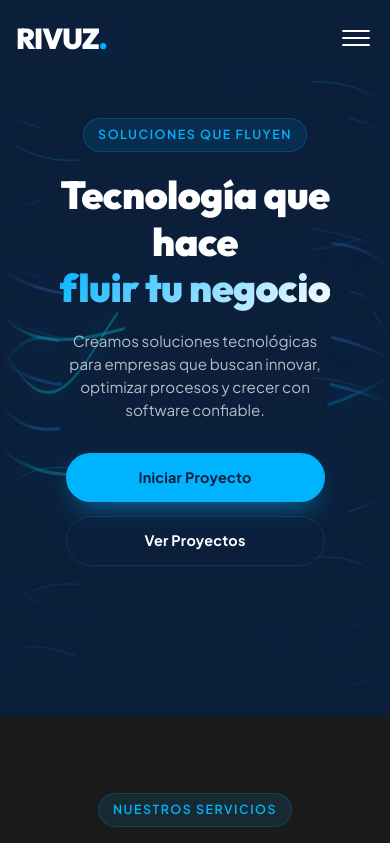
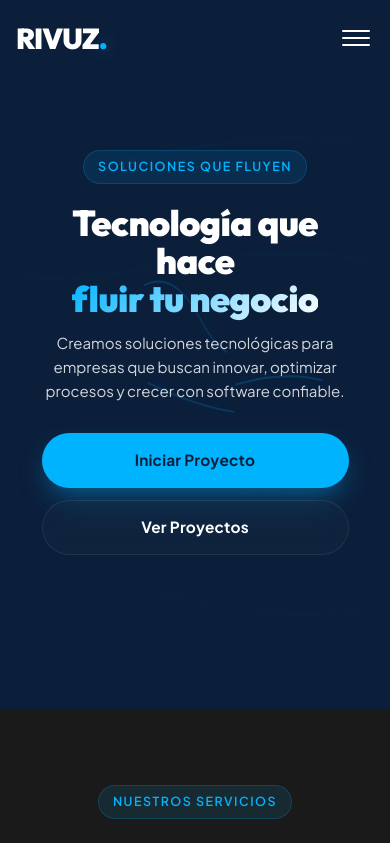
Before and after one commit to lihuensg/rivuz-react, a React (Vite) app: page / in a window 390 px wide. Shown: the top 843 px of the page. Built offline with nearby package versions, Linux system fonts and the light colour scheme.

Commit message:
refactor: optimize Hero component visuals and enhance river animation effects

```diff
--- a/src/components/Hero/Hero.css
+++ b/src/components/Hero/Hero.css
@@ -3,28 +3,24 @@
     min-height: 100vh;
     display: flex;
     align-items: center;
-    padding-top: 120px;
+    padding-top: 128px;
+    padding-bottom: 88px;
     overflow: hidden;
     background-color: var(--bg-main);
 }
 
-/* Wider, more intense interactive reveal + horizontal fade for seamless edges */
 .river-container {
     position: absolute;
-    top: 0;
-    left: 0;
-    width: 100%;
-    height: 100%;
+    inset: 0;
     z-index: 1;
     pointer-events: none;
-    opacity: 0.8;
-    /* Combined Mask: Mouse Reveal + Edge Fading */
+    opacity: 0.62;
     -webkit-mask-image:
-        radial-gradient(circle 600px at var(--mouse-x, 50%) var(--mouse-y, 50%), black 0%, rgba(0, 0, 0, 0.15) 100%),
-        linear-gradient(to right, transparent 0%, black 5%, black 95%, transparent 100%);
+        radial-gradient(circle 460px at var(--mouse-x, 50%) var(--mouse-y, 42%), black 0%, rgba(0, 0, 0, 0.35) 100%),
+        linear-gradient(to right, transparent 0%, black 8%, black 92%, transparent 100%);
     mask-image:
-        radial-gradient(circle 600px at var(--mouse-x, 50%) var(--mouse-y, 50%), black 0%, rgba(0, 0, 0, 0.15) 100%),
-        linear-gradient(to right, transparent 0%, black 10%, black 90%, transparent 100%);
+        radial-gradient(circle 460px at var(--mouse-x, 50%) var(--mouse-y, 42%), black 0%, rgba(0, 0, 0, 0.35) 100%),
+        linear-gradient(to right, transparent 0%, black 8%, black 92%, transparent 100%);
     -webkit-mask-composite: source-in;
     mask-composite: intersect;
 }
@@ -34,69 +30,36 @@
     height: 100%;
 }
 
-.wave {
-    fill: transparent;
+.river-line {
+    fill: none;
     stroke-linecap: round;
-    transition: stroke-width 0.4s ease, stroke-opacity 0.4s ease;
 }
 
-.wave-bg {
+.river-line-back {
     stroke: var(--primary);
-    filter: blur(8px);
-    stroke-opacity: 0.12;
-    stroke-width: 1.5;
+    stroke-width: 1.25;
+    stroke-opacity: 0.15;
+    filter: blur(2px);
 }
 
-.wave-main {
-    stroke-width: 3.5;
-    /* More presence */
-    stroke-opacity: 0.4;
+.river-line-main {
+    stroke: var(--primary);
+    stroke-width: 2.3;
+    stroke-opacity: 0.36;
+    filter: drop-shadow(0 0 12px rgba(0, 179, 255, 0.28));
+    stroke-dasharray: 320 980;
+    animation: riverFlow 16s linear infinite;
 }
 
-.wave-detail {
-    stroke-width: 1.5;
-    stroke-opacity: 0.25;
+.river-line-accent {
+    stroke-opacity: 0.44;
+    animation-duration: 21s;
+    animation-direction: reverse;
 }
 
-/* Data Packets Intensified Glow */
-.data-packet {
-    filter: drop-shadow(0 0 12px currentColor);
-    opacity: 1;
-}
-
-/* Intense Neon Bloom */
-.wave-cyan {
-    stroke: #00f2ff;
-    filter: drop-shadow(0 0 20px rgba(0, 242, 255, 0.8));
-}
-
-.wave-blue {
-    stroke: #0ea5e9;
-    filter: drop-shadow(0 0 15px rgba(14, 165, 233, 0.7));
-}
-
-.wave-electric {
-    stroke: #3b82f6;
-    filter: drop-shadow(0 0 25px rgba(59, 130, 246, 0.8));
-}
-
-.wave-accent {
-    stroke: #6366f1;
-    filter: drop-shadow(0 0 20px rgba(99, 102, 241, 0.6));
-}
-
-/* Seamless Technical Flow */
-.wave-main,
-.wave-detail {
-    /* Pattern: 500px dash, 1000px gap = 1500px total */
-    stroke-dasharray: 500 1000;
-    /* Travel exactly 1500px (or multiple) for perfect reset */
-    animation: energyFlow 10s infinite linear;
-}
-
-@keyframes energyFlow {
+@keyframes riverFlow {
     from {
-        stroke-dashoffset: 1500;
+        stroke-dashoffset: 1300;
     }
 
     to {
@@ -104,38 +67,9 @@
     }
 }
 
-/* Varied speeds and delays for natural chaos */
-.wave-cyan.wave-main {
-    animation-duration: 8s;
-    animation-delay: -1s;
-}
-
-.wave-blue.wave-main {
-    animation-duration: 12s;
-    animation-delay: -3s;
-}
-
-.wave-electric.wave-main {
-    animation-duration: 10s;
-    animation-direction: reverse;
-    animation-delay: -5s;
-}
-
-.wave-accent {
-    animation-duration: 18s;
-    stroke-opacity: 0.3;
-    animation-delay: -2s;
-}
-
-/* Vertically staggered delays for detail network */
-.wave-detail:nth-child(even) {
-    animation-delay: -4s;
-    animation-duration: 14s;
-}
-
-.wave-detail:nth-child(odd) {
-    animation-delay: -7s;
-    animation-duration: 16s;
+.data-packet {
+    opacity: 0.75;
+    filter: drop-shadow(0 0 8px rgba(0, 179, 255, 0.4));
 }
 
 .hero-container {
@@ -151,90 +85,96 @@
 }
 
 .hero-title {
-    font-size: clamp(3.5rem, 8vw, 6rem);
-    margin-bottom: 24px;
-    letter-spacing: -2px;
+    font-size: clamp(3rem, 7vw, 5.5rem);
+    margin-bottom: 18px;
+    letter-spacing: -1.8px;
     font-family: 'Outfit', sans-serif;
     font-weight: 800;
+    line-height: 1.05;
 }
 
 .hero-subtitle {
-    font-size: clamp(1.1rem, 2vw, 1.4rem);
-    color: var(--text-secondary);
-    max-width: 700px;
-    margin: 0 auto 40px;
+    font-size: clamp(1.05rem, 1.85vw, 1.24rem);
+    color: rgba(255, 255, 255, 0.82);
+    max-width: 650px;
+    margin: 0 auto 36px;
+    line-height: 1.72;
 }
 
 .action-buttons {
     display: flex;
-    gap: 20px;
+    gap: 14px;
     justify-content: center;
-    margin-bottom: 80px;
+}
+
+.action-buttons .btn {
+    min-width: 190px;
+}
+
+.action-buttons .btn-outline {
+    background: rgba(255, 255, 255, 0.02);
 }
 
 @media (max-width: 1024px) {
     .hero-section {
-        padding-top: 100px;
+        padding-top: 112px;
+    }
+}
+
+
+@media (max-width: 768px) {
+    .hero-section {
+        padding-top: 94px;
+        min-height: 88vh;
+    }
+
+    .river-container {
+        opacity: 0.52;
     }
 
     .hero-title {
-        letter-spacing: -1.5px;
-    }
-}
-
-@media (max-width: 768px) {
-    .hero-section {
-        padding-top: 90px;
-        min-height: 90vh;
-    }
-
-    .hero-title {
-        letter-spacing: -1px;
+        letter-spacing: -1.1px;
     }
 
     .hero-subtitle {
         font-size: 1rem;
-        margin-bottom: 32px;
-        padding: 0 10px;
+        margin-bottom: 30px;
+        padding: 0 8px;
     }
 
     .action-buttons {
         flex-direction: column;
-        padding: 0 20px;
-        gap: 14px;
-        margin-bottom: 40px;
+        padding: 0 6px;
+        gap: 12px;
     }
 
     .action-buttons .btn {
         width: 100%;
-        text-align: center;
-        justify-content: center;
-    }
-
-    .content-wrapper {
-        padding: 0 10px;
+        min-width: 0;
     }
 }
 
 @media (max-width: 480px) {
     .hero-section {
-        padding-top: 80px;
-        min-height: 85vh;
+        padding-top: 84px;
+        min-height: 84vh;
     }
 
     .hero-title {
-        font-size: clamp(2.2rem, 10vw, 3.5rem);
-        letter-spacing: -0.5px;
-        margin-bottom: 18px;
+        font-size: clamp(2.15rem, 9.2vw, 3.3rem);
+        letter-spacing: -0.6px;
+        margin-bottom: 14px;
     }
 
     .hero-subtitle {
-        font-size: 0.95rem;
-        line-height: 1.5;
-    }
-
-    .action-buttons .btn {
-        padding: 12px 24px;
-        font-size: 0.9rem;
+        font-size: 0.94rem;
+        line-height: 1.6;
     }
 }
+
+@media (prefers-reduced-motion: reduce) {
+    .river-line-main,
+    .data-packet {
+        animation: none;
+    }
+}
--- a/src/components/Hero/Hero.tsx
+++ b/src/components/Hero/Hero.tsx
@@ -23,96 +23,33 @@ const Hero: React.FC = () => {
     <section className="hero-section">
       <div className="river-container" ref={containerRef}>
         <svg className="river-svg" viewBox="0 0 1440 800" preserveAspectRatio="none" xmlns="http://www.w3.org/2000/svg">
-          {/* Background Matrix */}
-          <g className="waves-bg">
-            <path id="bg-1" className="wave wave-bg" d="M0,100 C400,150 800,50 1440,100"></path>
-            <path id="bg-2" className="wave wave-bg" d="M0,200 C300,250 900,150 1440,200"></path>
-            <path id="bg-3" className="wave wave-bg" d="M0,300 C500,350 1000,250 1440,300"></path>
-            <path id="bg-4" className="wave wave-bg" d="M0,500 C400,450 800,550 1440,500"></path>
-            <path id="bg-5" className="wave wave-bg" d="M0,600 C300,550 900,650 1440,600"></path>
-            <path id="bg-6" className="wave wave-bg" d="M0,700 C500,650 1000,750 1440,700"></path>
+          <g className="river-back">
+            <path className="river-line river-line-back" d="M0,180 C320,220 860,120 1440,170" />
+            <path className="river-line river-line-back" d="M0,300 C300,350 820,250 1440,300" />
+            <path className="river-line river-line-back" d="M0,520 C300,470 880,600 1440,540" />
+            <path className="river-line river-line-back" d="M0,660 C340,620 900,730 1440,680" />
           </g>
 
-          {/* Main Neural Streams (Dense Core) */}
-          <g className="waves-main">
-            <path id="m-1" className="wave wave-cyan wave-main" d="M0,380 C320,580 420,180 720,380 C1020,580 1120,180 1440,380"></path>
-            <path id="m-2" className="wave wave-blue wave-main" d="M0,420 C200,270 600,570 1440,420"></path>
-            <path id="m-3" className="wave wave-electric wave-main" d="M0,400 C400,500 800,300 1440,400"></path>
-            <path id="m-4" className="wave wave-cyan wave-main" d="M0,350 C300,450 900,250 1440,350"></path>
-            <path id="m-5" className="wave wave-blue wave-main" d="M0,450 C250,550 650,350 1440,450"></path>
-            <path id="m-6" className="wave wave-electric wave-main" d="M0,300 C500,400 1100,200 1440,300"></path>
-            <path id="m-7" className="wave wave-cyan wave-main" d="M0,500 C400,600 800,400 1440,500"></path>
+          <g className="river-main">
+            <path id="flow-main-1" className="river-line river-line-main" d="M0,360 C280,520 480,210 740,360 C980,500 1160,240 1440,370" />
+            <path id="flow-main-2" className="river-line river-line-main" d="M0,420 C300,300 620,560 1440,430" />
+            <path id="flow-main-3" className="river-line river-line-main river-line-accent" d="M0,460 C380,600 860,320 1440,470" />
           </g>
 
-          {/* Detail Network (Vertical Spread) */}
-          <g className="waves-detail">
-            <path id="d-1" className="wave wave-cyan wave-detail" d="M0,150 C400,250 800,50 1440,150"></path>
-            <path id="d-2" className="wave wave-blue wave-detail" d="M0,250 C300,150 900,350 1440,250"></path>
-            <path id="d-3" className="wave wave-electric wave-detail" d="M0,350 C500,450 1100,250 1440,350"></path>
-            <path id="d-4" className="wave wave-accent wave-detail" d="M0,450 C200,550 1000,350 1440,450"></path>
-            <path id="d-5" className="wave wave-cyan wave-detail" d="M0,550 C300,450 900,650 1440,550"></path>
-            <path id="d-6" className="wave wave-blue wave-detail" d="M0,650 C500,750 1100,550 1440,650"></path>
-            <path id="d-7" className="wave wave-accent wave-detail" d="M0,750 C150,650 550,850 1440,750"></path>
-            <path id="d-8" className="wave wave-cyan wave-detail" d="M0,120 C450,220 1050,20 1440,120"></path>
-            <path id="d-9" className="wave wave-blue wave-detail" d="M0,680 C400,580 800,780 1440,680"></path>
-            <path id="d-10" className="wave wave-electric wave-detail" d="M0,280 C250,380 650,180 1440,280"></path>
-          </g>
-
-          {/* High-Speed Data Packets */}
           <g className="packets">
-            <circle className="data-packet" r="3" fill="#00f2ff">
-              <animateMotion dur="2.5s" repeatCount="indefinite">
-                <mpath href="#m-1" />
+            <circle className="data-packet" r="2" fill="#00b3ff">
+              <animateMotion dur="8s" repeatCount="indefinite">
+                <mpath href="#flow-main-1" />
               </animateMotion>
             </circle>
-            <circle className="data-packet" r="2" fill="#00f2ff" begin="1.2s">
-              <animateMotion dur="2.5s" repeatCount="indefinite">
-                <mpath href="#m-1" />
+            <circle className="data-packet" r="2" fill="#00b3ff" begin="2.2s">
+              <animateMotion dur="10s" repeatCount="indefinite">
+                <mpath href="#flow-main-2" />
               </animateMotion>
             </circle>
-            <circle className="data-packet" r="2.5" fill="#0ea5e9">
-              <animateMotion dur="4s" repeatCount="indefinite">
-                <mpath href="#m-2" />
-              </animateMotion>
-            </circle>
-            <circle className="data-packet" r="3" fill="#3b82f6" begin="0.8s">
-              <animateMotion dur="3.5s" repeatCount="indefinite">
-                <mpath href="#m-3" />
-              </animateMotion>
-            </circle>
-            <circle className="data-packet" r="2" fill="#00f2ff" begin="0.5s">
-              <animateMotion dur="5s" repeatCount="indefinite">
-                <mpath href="#m-4" />
-              </animateMotion>
-            </circle>
-            <circle className="data-packet" r="2.5" fill="#0ea5e9" begin="2s">
-              <animateMotion dur="3s" repeatCount="indefinite">
-                <mpath href="#m-5" />
-              </animateMotion>
-            </circle>
-            <circle className="data-packet" r="2" fill="#6366f1" begin="1.5s">
-              <animateMotion dur="4.5s" repeatCount="indefinite">
-                <mpath href="#d-4" />
-              </animateMotion>
-            </circle>
-            <circle className="data-packet" r="1.5" fill="#00f2ff" begin="3s">
-              <animateMotion dur="6s" repeatCount="indefinite">
-                <mpath href="#d-1" />
-              </animateMotion>
-            </circle>
-            <circle className="data-packet" r="1.5" fill="#3b82f6" begin="2.5s">
-              <animateMotion dur="5.5s" repeatCount="indefinite">
-                <mpath href="#d-6" />
-              </animateMotion>
-            </circle>
-            <circle className="data-packet" r="2" fill="#00f2ff" begin="1s">
-              <animateMotion dur="4s" repeatCount="indefinite">
-                <mpath href="#m-7" />
-              </animateMotion>
-            </circle>
-            <circle className="data-packet" r="1.5" fill="#6366f1" begin="0s">
-              <animateMotion dur="5s" repeatCount="indefinite">
-                <mpath href="#d-7" />
+            <circle className="data-packet" r="1.8" fill="#00b3ff" begin="1.4s">
+              <animateMotion dur="9s" repeatCount="indefinite">
+                <mpath href="#flow-main-3" />
               </animateMotion>
             </circle>
           </g>
```
